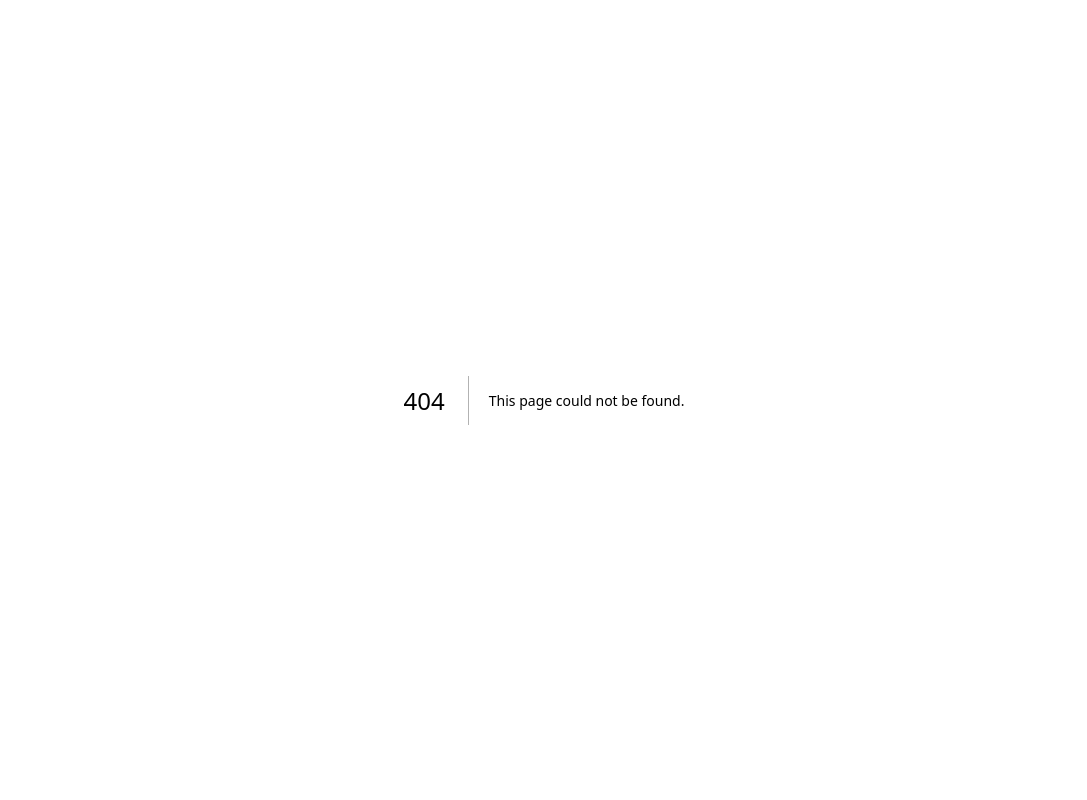
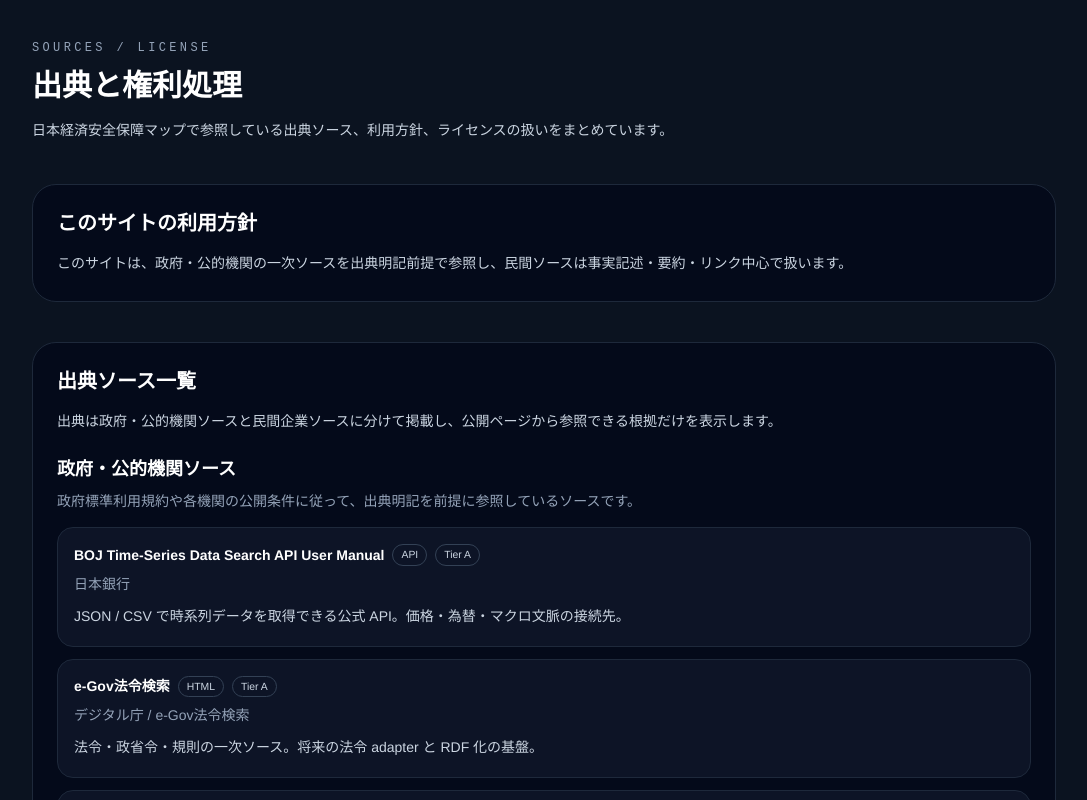
Before and after one commit to Oranquelui/japan-economic-security-globe, a Next.js app: page /sources-license in a window 1280 px wide. Before the commit this address had no page. Shown: the top 800 px of the page, without its empty margins (96-1183 px from the left). Built offline with nearby package versions, Linux system fonts and the light colour scheme.

Commit message:
feat: add sources and license page

```diff
--- /dev/null
+++ b/app/sources-license/page.tsx
@@ -0,0 +1,13 @@
+import type { Metadata } from "next";
+
+import { SourcesLicensePage } from "../../components/SourcesLicensePage";
+import { loadSeedGraph } from "../../lib/data/seed-loader";
+
+export const metadata: Metadata = {
+  title: "Sources / License | 日本経済安全保障マップ",
+  description: "出典ソース、利用方針、ライセンス情報。"
+};
+
+export default function Page() {
+  return <SourcesLicensePage sources={loadSeedGraph().sources} />;
+}
--- /dev/null
+++ b/components/SourcesLicensePage.tsx
@@ -0,0 +1,82 @@
+import type { SourceDocument } from "../types/semantic";
+import { buildSourcesLicenseCatalog } from "../lib/legal/source-catalog";
+
+interface SourcesLicensePageProps {
+  sources: SourceDocument[];
+}
+
+export function SourcesLicensePage({ sources }: SourcesLicensePageProps) {
+  const catalog = buildSourcesLicenseCatalog(sources);
+
+  return (
+    <main className="min-h-screen bg-[#0b1320] px-6 py-10 text-slate-100">
+      <div className="mx-auto max-w-5xl space-y-10">
+        <header className="space-y-3">
+          <p className="font-mono text-xs uppercase tracking-[0.28em] text-slate-400">Sources / License</p>
+          <h1 className="text-3xl font-semibold text-white">出典と権利処理</h1>
+          <p className="max-w-3xl text-sm leading-7 text-slate-300">
+            日本経済安全保障マップで参照している出典ソース、利用方針、ライセンスの扱いをまとめています。
+          </p>
+        </header>
+
+        <section className="space-y-3 rounded-3xl border border-slate-800 bg-slate-950/70 p-6">
+          <h2 className="text-xl font-semibold text-white">このサイトの利用方針</h2>
+          <p className="text-sm leading-7 text-slate-300">{catalog.policySummary}</p>
+        </section>
+
+        <section className="space-y-5 rounded-3xl border border-slate-800 bg-slate-950/70 p-6">
+          <div className="space-y-3">
+            <h2 className="text-xl font-semibold text-white">出典ソース一覧</h2>
+            <p className="text-sm leading-7 text-slate-300">{catalog.sourceSummary}</p>
+          </div>
+
+          <div className="space-y-6">
+            {catalog.groups.map((group) => (
+              <section key={group.id} className="space-y-3">
+                <div className="space-y-1">
+                  <h3 className="text-lg font-semibold text-white">{group.title}</h3>
+                  <p className="text-sm leading-7 text-slate-400">{group.description}</p>
+                </div>
+
+                <div className="space-y-3">
+                  {group.items.map((item) => (
+                    <a
+                      key={item.id}
+                      href={item.url}
+                      target="_blank"
+                      rel="noreferrer"
+                      className="block rounded-2xl border border-slate-800 bg-slate-900/80 px-4 py-4 transition hover:border-slate-700"
+                    >
+                      <div className="flex flex-wrap items-center gap-2">
+                        <div className="text-sm font-semibold text-white">{item.label}</div>
+                        <span className="rounded-full border border-slate-700 px-2 py-0.5 text-[0.65rem] text-slate-300">
+                          {item.accessModeLabel}
+                        </span>
+                        {item.tierLabel ? (
+                          <span className="rounded-full border border-slate-700 px-2 py-0.5 text-[0.65rem] text-slate-300">
+                            {item.tierLabel}
+                          </span>
+                        ) : null}
+                      </div>
+                      <div className="mt-2 text-sm text-slate-400">{item.publisher}</div>
+                      {item.description ? <p className="mt-2 text-sm leading-7 text-slate-300">{item.description}</p> : null}
+                    </a>
+                  ))}
+                </div>
+              </section>
+            ))}
+          </div>
+        </section>
+
+        <section className="space-y-3 rounded-3xl border border-slate-800 bg-slate-950/70 p-6">
+          <h2 className="text-xl font-semibold text-white">ライセンス / 権利処理</h2>
+          <p className="text-sm leading-7 text-slate-300">{catalog.licenseSummary}</p>
+          <p className="text-sm leading-7 text-slate-300">
+            政府・公的機関ソースは各機関の公表条件に従って参照し、民間企業ソースは再配布可能なデータセットとしてではなく、
+            事実記述・要約・リンクの形で扱います。
+          </p>
+        </section>
+      </div>
+    </main>
+  );
+}
--- /dev/null
+++ b/lib/legal/source-catalog.ts
@@ -0,0 +1,87 @@
+import type { SourceDocument } from "../../types/semantic";
+
+export interface SourcesLicenseGroupItem {
+  id: string;
+  label: string;
+  publisher: string;
+  url: string;
+  accessModeLabel: string;
+  tierLabel: string | null;
+  official: boolean;
+  description: string | null;
+}
+
+export interface SourcesLicenseGroup {
+  id: "official" | "private";
+  title: string;
+  description: string;
+  items: SourcesLicenseGroupItem[];
+}
+
+export interface SourcesLicenseCatalog {
+  policySummary: string;
+  sourceSummary: string;
+  licenseSummary: string;
+  groups: SourcesLicenseGroup[];
+}
+
+const ACCESS_MODE_LABELS: Record<NonNullable<SourceDocument["accessMode"]>, string> = {
+  api: "API",
+  sparql: "SPARQL",
+  csv: "CSV",
+  excel: "Excel",
+  pdf: "PDF",
+  html: "HTML"
+};
+
+function getAccessModeLabel(accessMode?: SourceDocument["accessMode"]): string {
+  return accessMode ? ACCESS_MODE_LABELS[accessMode] : "参照";
+}
+
+function toGroupItem(source: SourceDocument): SourcesLicenseGroupItem {
+  return {
+    id: source.id,
+    label: source.label,
+    publisher: source.publisher,
+    url: source.url,
+    accessModeLabel: getAccessModeLabel(source.accessMode),
+    tierLabel: source.tier ? `Tier ${source.tier}` : null,
+    official: source.official !== false,
+    description: source.description ?? null
+  };
+}
+
+export function buildSourcesLicenseCatalog(sources: SourceDocument[]): SourcesLicenseCatalog {
+  const officialItems = sources
+    .filter((source) => source.official !== false)
+    .sort((left, right) => left.label.localeCompare(right.label, "ja"))
+    .map(toGroupItem);
+
+  const privateItems = sources
+    .filter((source) => source.official === false)
+    .sort((left, right) => left.label.localeCompare(right.label, "ja"))
+    .map(toGroupItem);
+
+  return {
+    policySummary:
+      "このサイトは、政府・公的機関の一次ソースを出典明記前提で参照し、民間ソースは事実記述・要約・リンク中心で扱います。",
+    sourceSummary:
+      "出典は政府・公的機関ソースと民間企業ソースに分けて掲載し、公開ページから参照できる根拠だけを表示します。",
+    licenseSummary:
+      "コードのライセンスと、参照しているソース資料の権利処理は同一ではありません。コードは別途ライセンス管理し、データは出典別条件で扱います。",
+    groups: [
+      {
+        id: "official",
+        title: "政府・公的機関ソース",
+        description: "政府標準利用規約や各機関の公開条件に従って、出典明記を前提に参照しているソースです。",
+        items: officialItems
+      },
+      {
+        id: "private",
+        title: "民間企業ソース",
+        description: "民間ソースは原文転載や再配布ではなく、事実記述・要約・リンクを中心に扱います。",
+        items: privateItems
+      }
+    ]
+  };
+}
```
Also changed, not shown: 2 other files (tests, documents, lock files or other folders).
